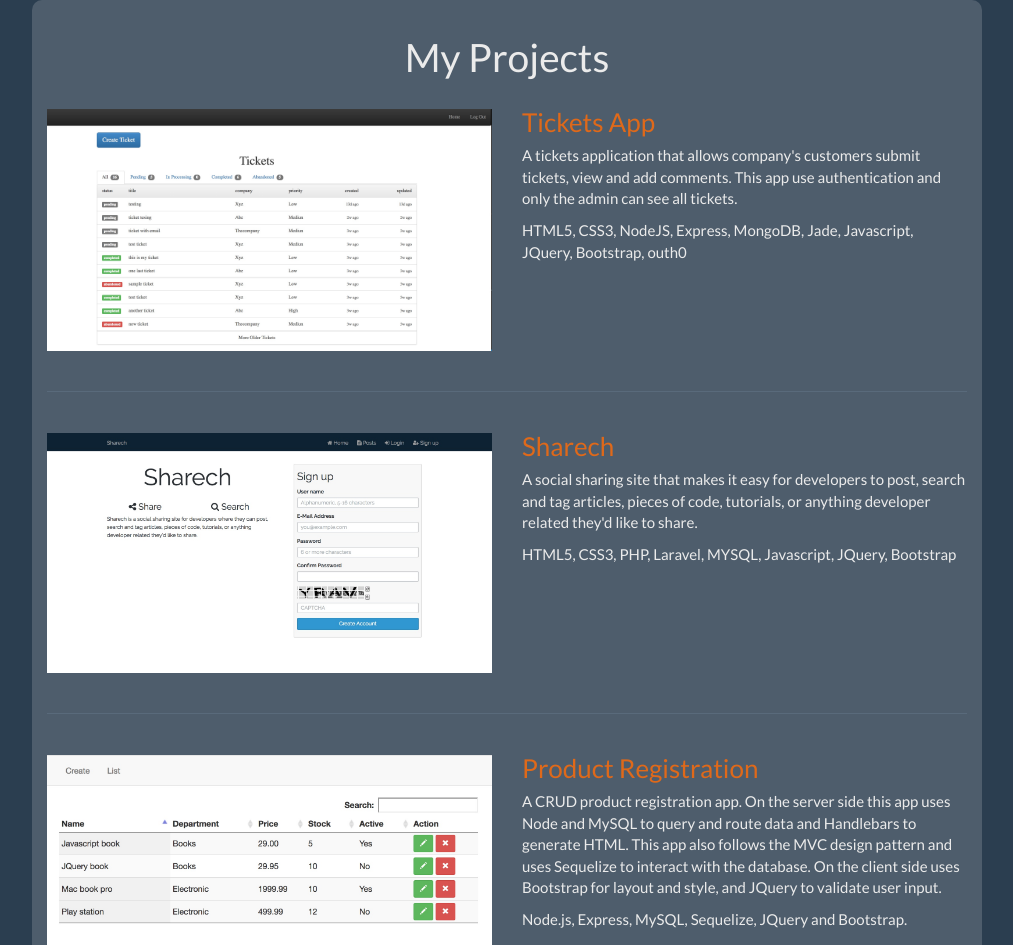
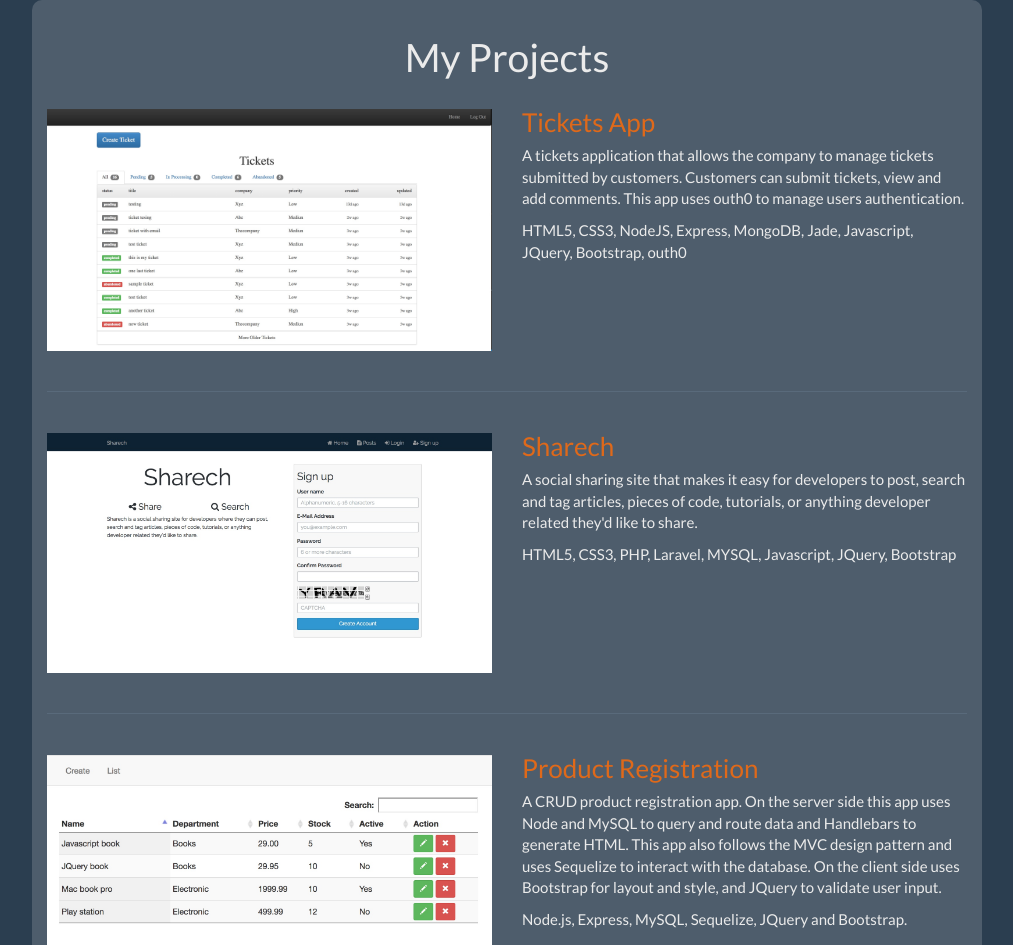
Before and after one commit to Jhongert/jhongert.github.io, a plain HTML site: page index.html in a window 1280 px wide. Shown: the part 1229-2174 px from the top of the page, without its empty margins (133-1146 px from the left). Drawn offline with nearby package versions, Linux system fonts and the light colour scheme.

```diff
--- a/index.html
+++ b/index.html
@@ -137,7 +137,7 @@
 								<h3>
 									<a href="https://frozen-savannah-98046.herokuapp.com/" target="_blank">Tickets App</a>
 								</h3>
-								<p>A tickets application that allows company's customers submit tickets, view and add comments. This app use authentication and only the admin can see all tickets.</p>
+								<p>A tickets application that allows the company to manage tickets submitted by customers. Customers can submit tickets, view and add comments. This app uses outh0 to manage users authentication.</p>
 								<p>HTML5, CSS3, NodeJS, Express, MongoDB, Jade, Javascript, JQuery, Bootstrap, outh0</p>
 							</div>
 						</div>
```
